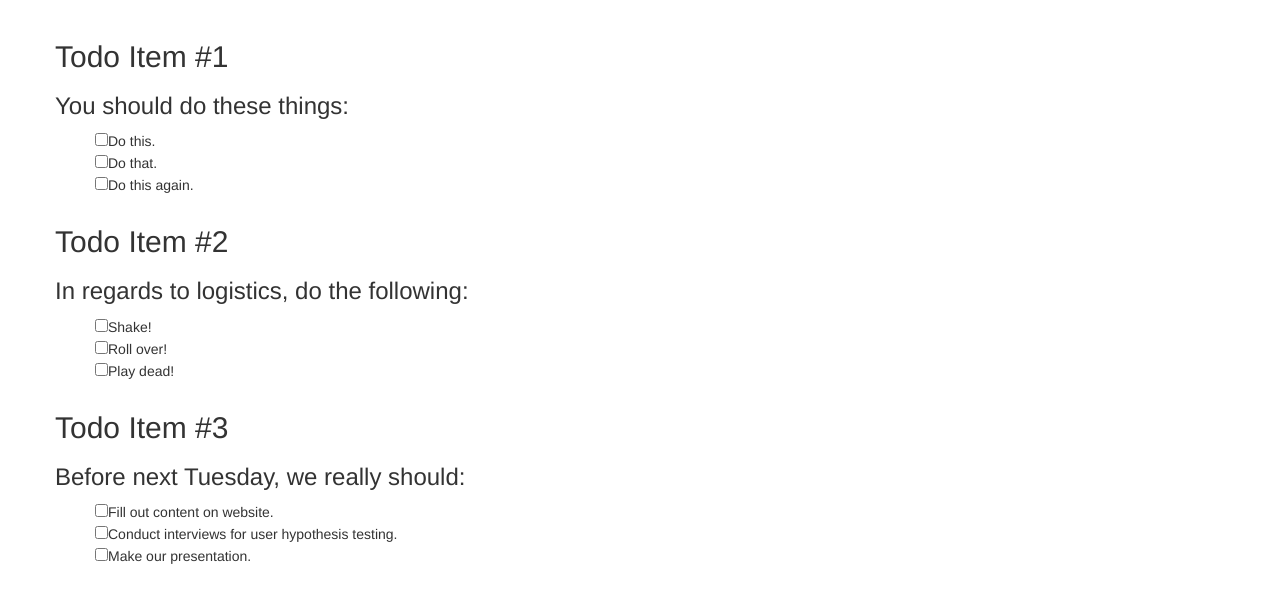
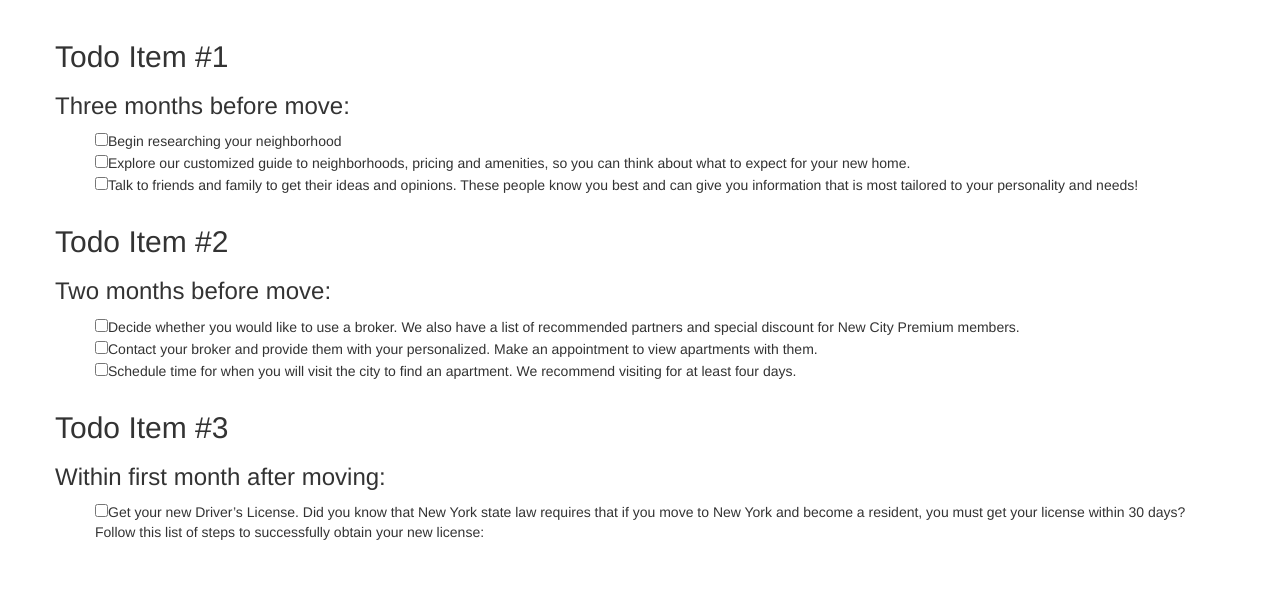
Before and after one commit to nuvention-web/new-city, a Django app: template NewCityHosting/public/templates/todolist.html in a window 1280 px wide. Shown: the part 52-655 px from the top of the page. Run offline with Django 3.2, Linux system fonts and the light colour scheme; the template is opened without the code that fills it, so the values that code supplies are empty; some libraries are stand-ins or nearby versions.

Commit message:
commit after team meating

```diff
--- a/NewCityHosting/public/css/HPstyle.css
+++ b/NewCityHosting/public/css/HPstyle.css
@@ -68,3 +68,7 @@
   text-align: left;
   margin-left: 60px;
 }
+
+.buttonHolder{
+  text-align: center;
+}
--- a/NewCityHosting/public/index.html
+++ b/NewCityHosting/public/index.html
@@ -64,7 +64,7 @@
             <option value="in 3 months">In A Year</option>
           </select><br><br>
 
-          Please check all that apply<br>
+          How can we help you?<br>
           <div id="checkbox">
             <input type="checkbox" name="necessities" value="Roommate" id='roommate'>   Roommate<br>
             <input type="checkbox" name="necessities" value="A place to live" id='place-to-live'>   A place to live<br>
--- a/NewCityHosting/public/templates/todolist.html
+++ b/NewCityHosting/public/templates/todolist.html
@@ -45,34 +45,37 @@
     <div class="row">
       <h2 class="todoOne">Todo Item #1</h2>
       <!-- <img id="imageSize" src="" alt=""> -->
-      <h3 class="todoOneTitle">You should do these things:</h3>
+      <h3 class="todoOneTitle">Three months before move:</h3>
       <ul class="todoOneList">
-        <input class="todo" type="checkbox" name="todo" value="false">Do this.<br/>
-        <input class="todo" type="checkbox" name="todo" value="false">Do that.<br/>
-        <input class="todo" type="checkbox" name="todo" value="false">Do this again.<br/>
+        <input class="todo" type="checkbox" name="todo" value="false">Begin researching your neighborhood<br/>
+        <input class="todo" type="checkbox" name="todo" value="false">Explore our customized guide to neighborhoods, pricing and amenities, so you can think about what to expect for your new home.<br/>
+        <input class="todo" type="checkbox" name="todo" value="false">Talk to friends and family to get their ideas and opinions. These people know you best and can give you information that is most tailored to your personality and needs!<br/>
       </ul>
     </div>
     <div class="row">
       <h2 class="todoTwo">Todo Item #2</h2>
       <!-- <img id="imageSize" src="" alt=""> -->
-      <h3 class="todoTwoTitle">In regards to logistics, do the following:</h3>
+      <h3 class="todoTwoTitle">Two months before move:</h3>
       <ul class="todoTwoList">
-        <input class="todo" type="checkbox" name="todo" value="false">Shake!<br/>
-        <input class="todo" type="checkbox" name="todo" value="false">Roll over!<br/>
-        <input class="todo" type="checkbox" name="todo" value="false">Play dead!<br/>
+        <input class="todo" type="checkbox" name="todo" value="false">Decide whether you would like to use a broker. We also have a list of recommended partners and special discount for New City Premium members. <br/>
+        <input class="todo" type="checkbox" name="todo" value="false">Contact your broker and provide them with your personalized. Make an appointment to view apartments with them.<br/>
+        <input class="todo" type="checkbox" name="todo" value="false">Schedule time for when you will visit the city to find an apartment. We recommend visiting for at least four days.<br/>
       </ul>
     </div>
     <div class="row">
       <h2 class="todoThree">Todo Item #3</h2>
       <!-- <img id="imageSize" src="" alt=""> -->
-      <h3 class="todoThreeTitle">Before next Tuesday, we really should:</h3>
+      <h3 class="todoThreeTitle">Within first month after moving:</h3>
       <ul class="todoThreeList">
-        <input class="todo" type="checkbox" name="todo" value="false">Fill out content on website.<br/>
-        <input class="todo" type="checkbox" name="todo" value="false">Conduct interviews for user hypothesis testing.<br/>
-        <input class="todo" type="checkbox" name="todo" value="false">Make our presentation.<br/>
+        <input class="todo" type="checkbox" name="todo" value="false">Get your new Driver’s License. Did you know that New York state law requires that if you move to New York and become a resident, you must get your license within 30 days? Follow this list of steps to successfully obtain your new license: <br/>
       </ul>
     </div>
   </div>
+  <script type="text/javascript">
+
+  </script>
 </body>
 
+
+
 </html>
```
Also changed, not shown: NewCityHosting/public/css/dashboard.css (+4 -4 lines), NewCityHosting/public/templates/mainform.html (+6 -1 lines), NewCityHosting/public/templates/map.html (+10 -0 lines), 1 other file.
